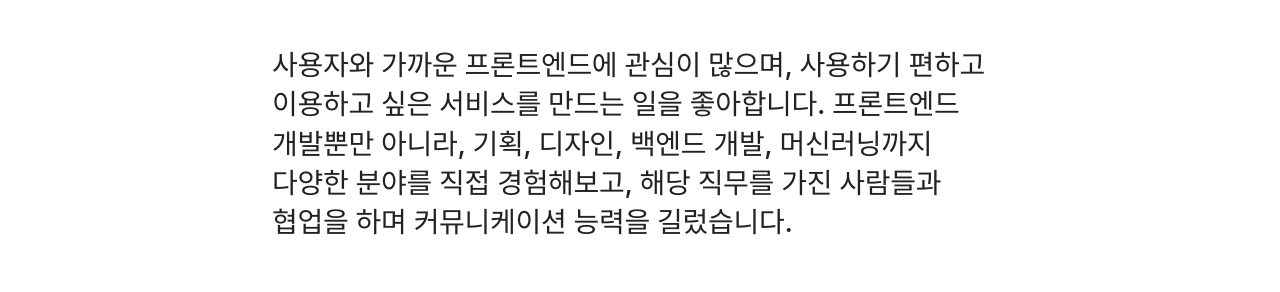
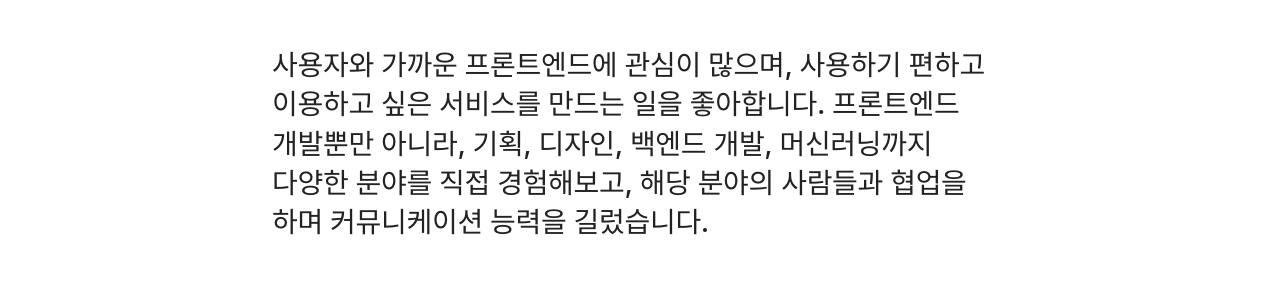
Before and after one commit to hee-suh/resume, a website: page index.html in a window 1280 px wide. Shown: the part 237-529 px from the top of the page. Drawn offline with nearby package versions, Linux system fonts and the light colour scheme; a web font is replaced by a local one.

Commit message:
Feat: Update resume content

```diff
--- a/index.html
+++ b/index.html
@@ -42,7 +42,7 @@
                 <p class="big-paragraph">
                     <!-- 함께 도전하고, 성장하는 것을 좋아하는 학생 개발자입니다. -->
                     사용자와 가까운 프론트엔드에 관심이 많으며, 사용하기 편하고 이용하고 싶은 서비스를 만드는 일을 좋아합니다.
-                    프론트엔드 개발뿐만 아니라, 기획, 디자인, 백엔드 개발, 머신러닝까지 다양한 분야를 직접 경험해보고, 해당 직무를 가진 사람들과 협업을 하며 커뮤니케이션 능력을 길렀습니다.
+                    프론트엔드 개발뿐만 아니라, 기획, 디자인, 백엔드 개발, 머신러닝까지 다양한 분야를 직접 경험해보고, 해당 분야의 사람들과 협업을 하며 커뮤니케이션 능력을 길렀습니다.
                 </p>
             </section>
             <section>
```
